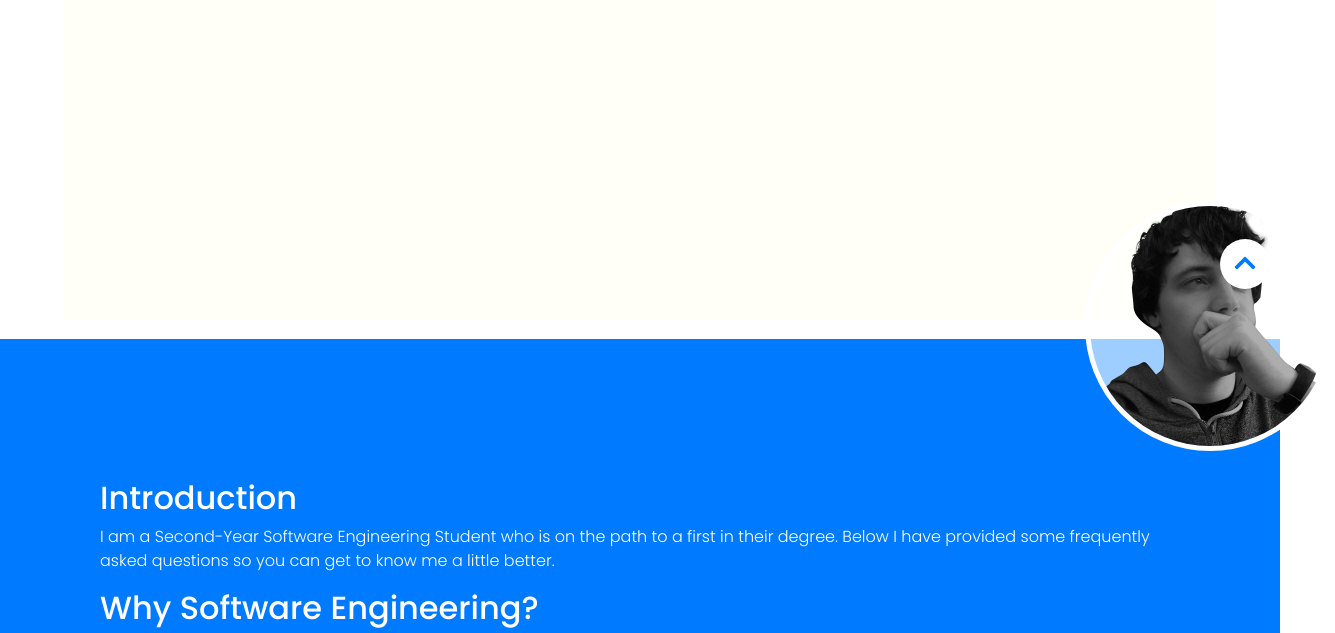
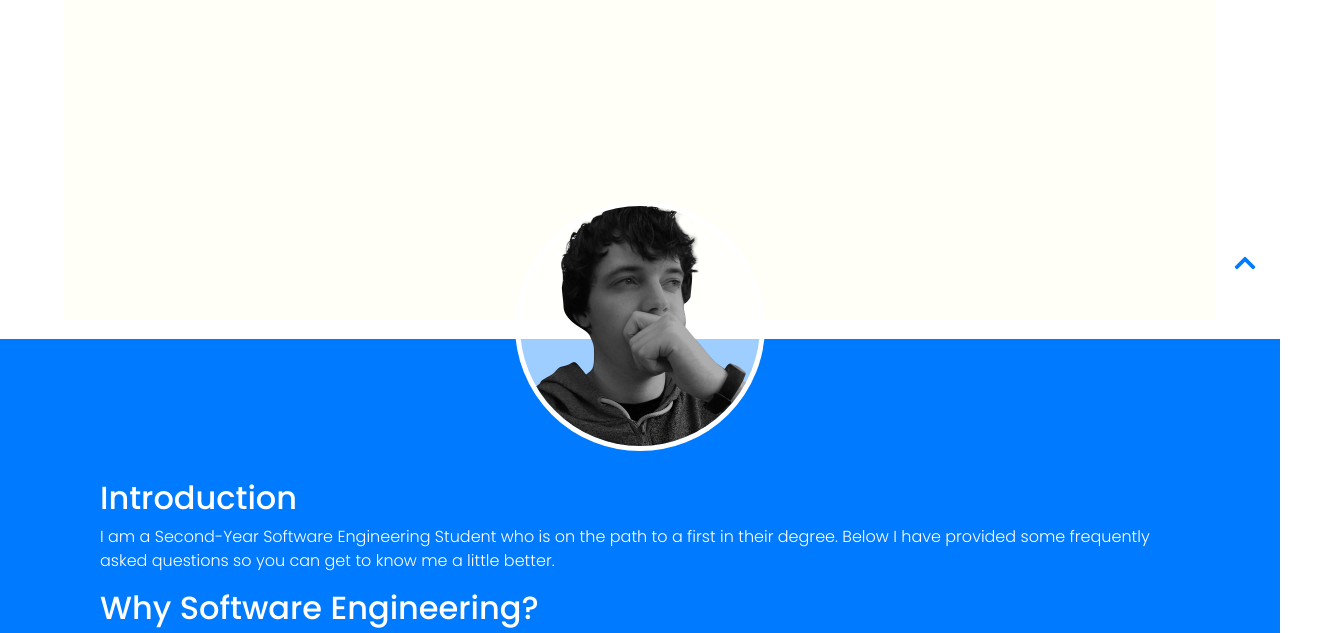
Before and after one commit to jo372/portfolio, a plain HTML site: page index.html in a window 1280 px wide. Shown: the part 501-1134 px from the top of the page, 1335 px wide, since content can reach past the window. Drawn offline with Linux system fonts and the light colour scheme.

Commit message:
updated to fix a bug on css3 validator now it's centered without calc

```diff
--- a/css/theme.css
+++ b/css/theme.css
@@ -126,7 +126,8 @@
     background-color: var(--profile-img-background, #ffffff9e);
     position: absolute;
     top: -138px;
-    left: calc(100% - var(--size, 250px) / 2);
+    left: 50%;
+    transform: translate(-50%);
 }
 
 
```
